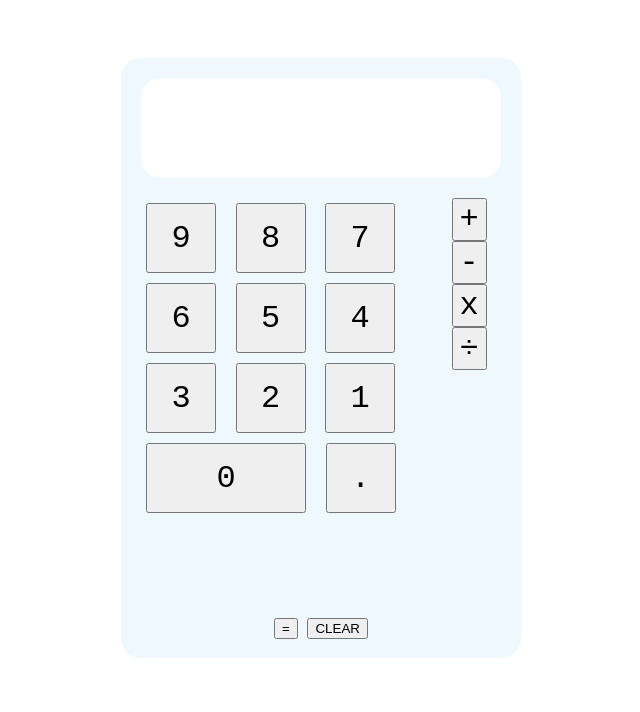
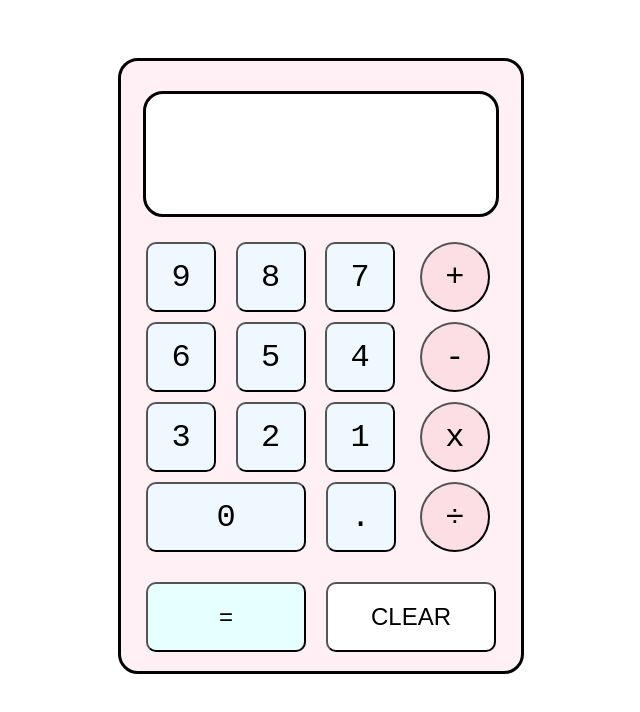
Before and after one commit to mxie97/calculator, a plain HTML site: page index.html in a window 1280 px wide. Both pictures are taken after a click on the button "CLEAR". Shown: the whole page, without its empty margins (319-959 px from the left). Drawn offline with Linux system fonts and the light colour scheme.

Commit message:
calculator interface

```diff
--- a/index.html
+++ b/index.html
@@ -10,8 +10,8 @@
 <body>
     <div id="calculator">
         <div id="display">
-            <div id="top-display"></div>
-            <div id="bottom-display"></div>
+            <div class="display-box" id="top-display"></div>
+            <div class="display-box" id="bottom-display"></div>
         </div>
         <div id="button-container">
             <div id="number-button-container">
@@ -35,8 +35,8 @@
             </div>
         </div>
         <div id="equal-and-clear-button-container">
-            <button id="equals-button">=</button>
-            <button id="clear-button">CLEAR</button>
+            <button class="bottom-buttons" id="equals-button">=</button>
+            <button class="bottom-buttons" id="clear-button">CLEAR</button>
         </div>
     </div>
     <script src="script.js"></script>
--- a/script.js
+++ b/script.js
@@ -2,8 +2,8 @@ const numberButtons = document.querySelectorAll('.number-button')
 const operatorButtons = document.querySelectorAll('.operator-button')
 const equalsButton = document.getElementById('equals-button')
 const clearButton = document.getElementById('clear-button')
-const display = document.getElementById('display')
-
+const topDisplay = document.getElementById('top-display')
+const bottomDisplay = document.getElementById('bottom-display')
 
 
 function add(a, b) {
@@ -49,24 +49,30 @@ function populateDisplay() {
         if (operator) {
             evaluateDisplay();
         }
-        a = parseInt(display.textContent);
+        a = parseInt(bottomDisplay.textContent);
         operator = this.id;
+        topDisplay.textContent = bottomDisplay.textContent + input;
+    } else {
+        bottomDisplay.textContent = input;
     }
-    display.textContent = display.textContent + input;
+    // display.textContent = display.textContent + input;
+
 }
 
 equalsButton.addEventListener('click', evaluateDisplay)
 
 function evaluateDisplay() {
-    let bStartIndex = a.toString().length + 1;
-    b = parseInt(display.textContent.slice(bStartIndex));
+    b = parseInt(bottomDisplay.textContent);
+    // let bStartIndex = a.toString().length + 1;
+    // b = parseInt(display.textContent.slice(bStartIndex));
     if (a === undefined || operator === undefined || b === undefined) {
-        display.textContent = 'ERROR - press CLEAR to continue';
+        topDisplay.textContent = 'ERROR - press CLEAR to continue';
     } else if (operator === 'divide' && b === 0) {
-        display.textContent = '>:( no dividing by 0 allowed - press CLEAR to continue';
+        topDisplay.textContent = '>:( no dividing by 0 allowed - press CLEAR to continue';
     } else {
         let result = operate(a, operator, b);
-        display.textContent = result;
+        bottomDisplay.textContent = result;
+        topDisplay.textContent = topDisplay.textContent + b + '=';
         resetVariables();
     }
 
@@ -82,5 +88,6 @@ clearButton.addEventListener('click', reset)
 
 function reset() {
     resetVariables();
-    display.textContent = '';
+    topDisplay.textContent = '';
+    bottomDisplay.textContent = '';
 }
--- a/style.css
+++ b/style.css
@@ -9,23 +9,30 @@ body {
     flex-direction: column;
     font-family: 'Courier New', Courier, monospace;
     width: 400px;
-    height: 600px;
-    background-color: aliceblue;
+    height: 610px;
+    background-color: rgb(255, 240, 245);
     border-radius: 20px;
     align-items: center;
+    border-style: solid;
 }
 
 #display {
-    width: 360px;
-    height: 100px;
+    width: 350px;
+    height: 120px;
     background-color: white;
     border-radius: 20px;
-    margin-top: 20px;
+    margin-top: 30px;
+    border-style: solid;
+}
+
+.display-box {
+    height: 60px;
+    text-align: right;
 }
 
 #button-container {
     display: flex;
-    height: 400px;
+    height: 300px;
     margin: 20px;
 }
 
@@ -36,14 +43,42 @@ body {
     height: 70px;
     width: 70px;
     margin: 5px;
+    border-radius: 10px;
+    background-color: aliceblue;
 }
 
 .operator-button {
     font-family:'Courier New', Courier, monospace;
     font-size: xx-large;
-
+    border-radius: 50%;
+    padding: 0 8px;
+    height: 70px;
+    width: 70px;
+    margin: 5px 5px 5px 15px;
+    background-color: rgb(252, 223, 228);
 }
 
 #zero {
     width: 160px;
 }
+
+#equal-and-clear-button-container {
+    width: 360px;
+    display: flex;
+    justify-content: space-between;
+    margin: 20px;
+}
+
+.bottom-buttons {
+    font-size: x-large;
+    width: 160px;
+    height: 70px;
+    border-radius: 10px;
+    background-color: rgb(230, 255, 255);
+    margin: 5px;
+}
+
+#clear-button {
+    width: 170px;
+    background-color: white;
+}
```
